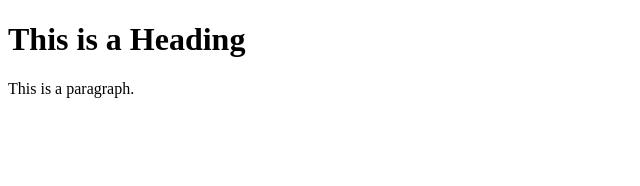
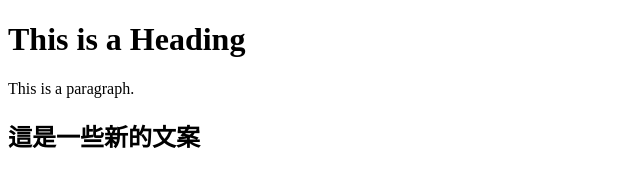
Before and after one commit to chang-ren-bang/JiraDemoProject, a plain HTML site: page index.html in a window 1280 px wide. Shown: the whole page, without its empty margins (0-640 px from the left). Drawn offline with Linux system fonts and the light colour scheme.

Commit message:
some new wording

```diff
--- a/index.html
+++ b/index.html
@@ -8,5 +8,7 @@
 <h1>This is a Heading</h1>
 <p>This is a paragraph.</p>
 
+<h2>這是一些新的文案</h2>
+
 </body>
 </html>
```
